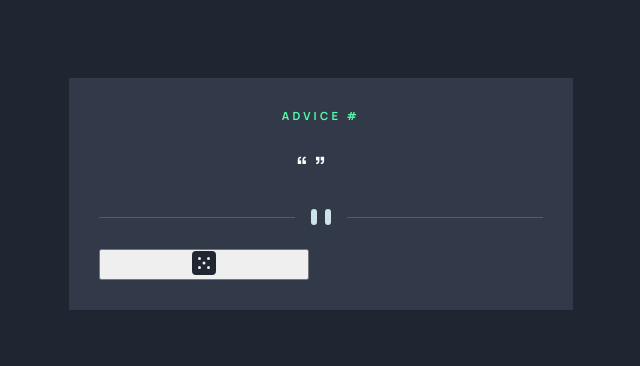
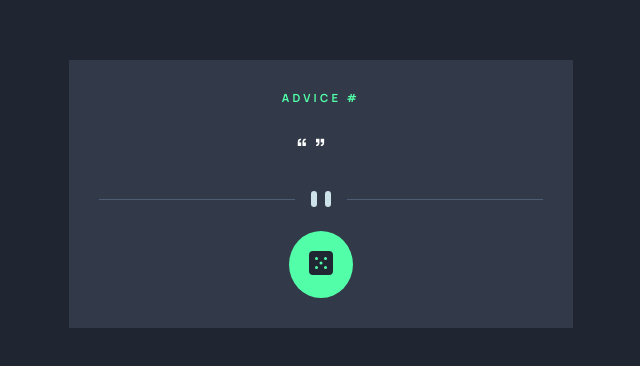
Before and after one commit to programmeur77/frontendmentor-advice-generator-app, a website: page index.html in a window 1280 px wide. Shown: the part 206-572 px from the top of the page, without its empty margins (319-959 px from the left). Drawn offline with nearby package versions, Linux system fonts and the light colour scheme; files that its build step writes are made by us from their sources.

Commit message:
Added generate-btn style and hover style

```diff
--- a/style/components/_card-container.scss
+++ b/style/components/_card-container.scss
@@ -27,5 +27,21 @@
     &__separator {
       grid-column: 1 / 3;
     }
+
+    &__generate-btn {
+      width: fit-content;
+      grid-column: 1 / 3;
+      justify-self: center;
+      padding: 20px;
+      border: none;
+      border-radius: 50%;
+      background-color: $neon-green;
+
+      &:hover {
+        cursor: pointer;
+        background-color: lighten($neon-green, 10%);
+        filter: drop-shadow(0 0 0.75rem lighten($neon-green, 10%));
+      }
+    }
   }
 }
```
